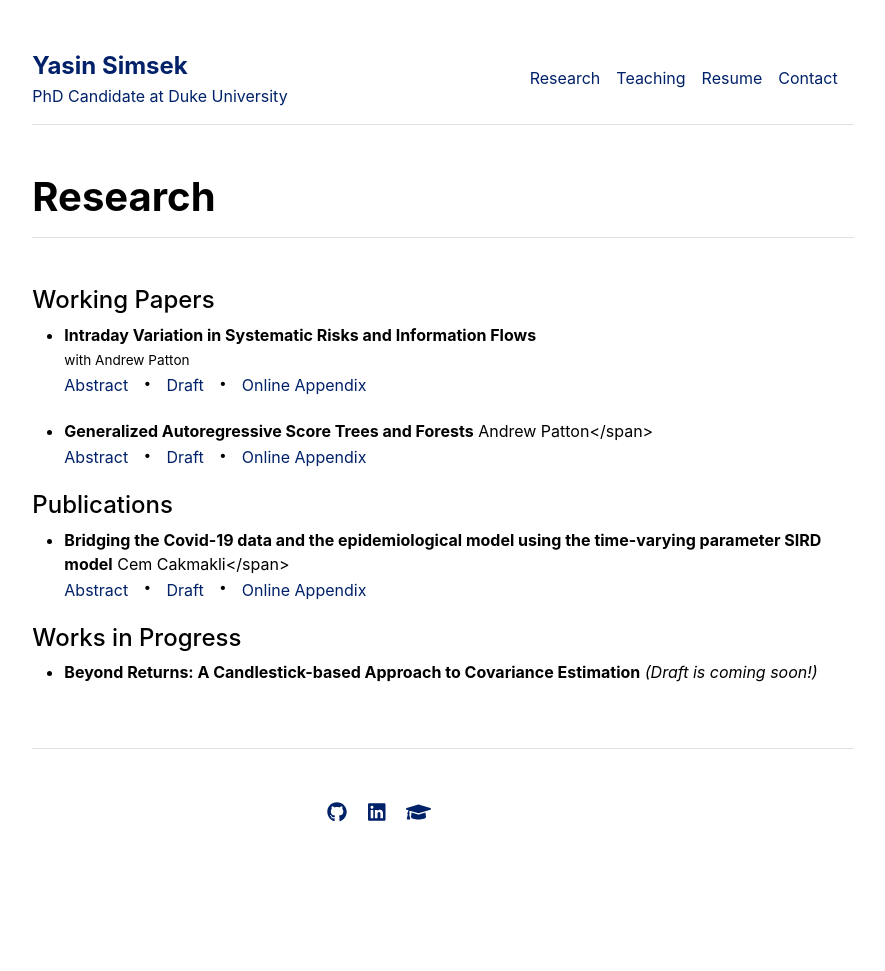
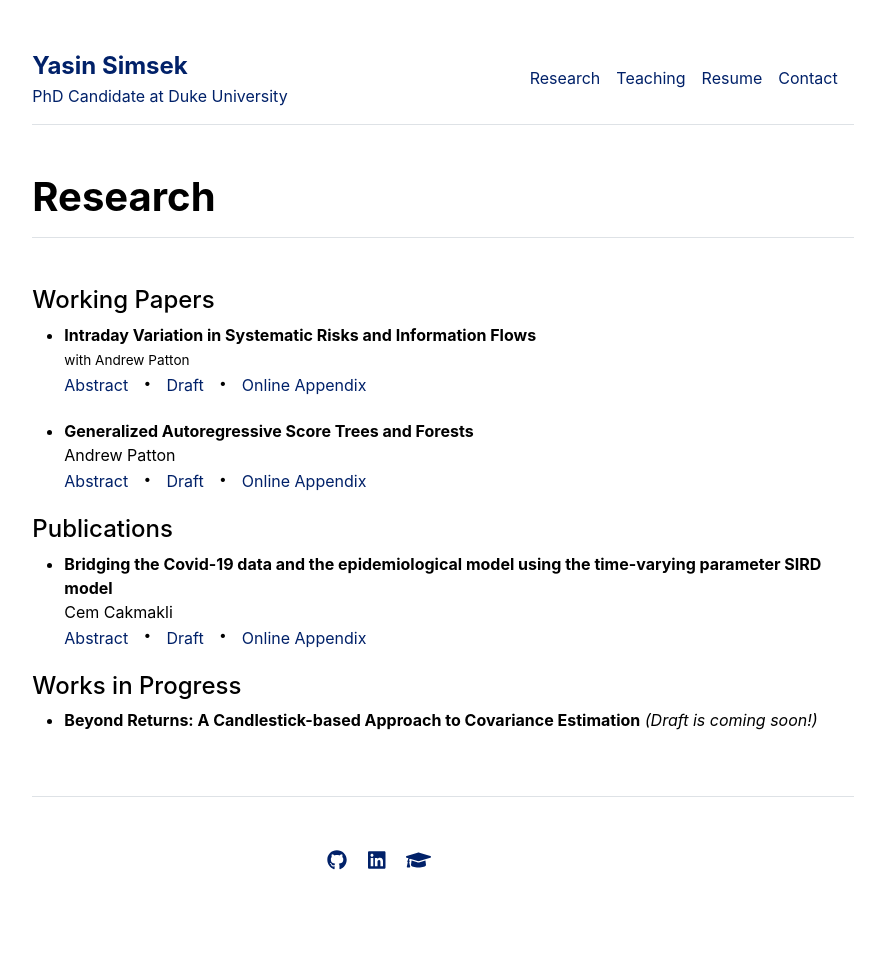
Before and after one commit to yasin-simsek/yasin-simsek.github.io, a Jekyll site: the page built from research.md, in a window 1280 px wide. Shown: the whole page, without its empty margins (197-1082 px from the left). Built offline with Jekyll 4.4.1, drawn with Linux system fonts in a browser that asks for light colours; before the commit the page ends 923 px from its top, so only the background shows below that.

Commit message:
minor typo fix

```diff
--- a/research.md
+++ b/research.md
@@ -53,12 +53,12 @@ title: "Research"
 <br> <span style="font-size: 0.85em;">with <a href="https://public.econ.duke.edu/~ap172/" style="font-size: inherit; text-decoration: none; color: black;">Andrew Patton</a></span> <br> <span class="abstract-toggle" onclick="toggleAbstract(this)">Abstract</span> <span class="middot">&middot;</span> <a href="https://papers.ssrn.com/sol3/papers.cfm?abstract_id=5006587" class="no-underline">Draft</a> <span class="middot">&middot;</span> <span style="color:#012169;">Online Appendix</span> <span class="abstract-content"> <br> *This paper analyzes variation in the factor structure of asset returns within a trade day by combining non-parametric kernel methods with principal component analysis. We estimate the model on a collection of over 400 high frequency US equity returns over the period 1996-2020 and show that the proposed model has superior explanatory power relative to a collection of well-known observable factor models and standard PCA. We present a stylized model of asset prices and information flows and show that the factor structure of asset returns varies with the arrival of news. Using data on individual firm earnings announcements, FOMC announcements, and other macroeconomic announcements, we provide evidence consistent with our stylized model, that the superior performance of the proposed model is due to time variation in the factor structure of asset returns around times of information flows.*</span>
 
 * **Generalized Autoregressive Score Trees and Forests**
-<a href="https://public.econ.duke.edu/~ap172/" style="font-size: inherit; text-decoration: none; color: black;">Andrew Patton</a></span> <br>
+<br><a href="https://public.econ.duke.edu/~ap172/" style="font-size: inherit; text-decoration: none; color: black;">Andrew Patton</a> <br>
 <span class="abstract-toggle" onclick="toggleAbstract(this)">Abstract</span> <span class="middot">&middot;</span> <a href="https://papers.ssrn.com/sol3/papers.cfm?abstract_id=4459756" class="no-underline">Draft</a> <span class="middot">&middot;</span> <span style="color:#012169;">Online Appendix</span> <span class="abstract-content"> <br> *We propose methods to improve the forecasts from generalized autoregressive score (GAS) models (Creal et. al, 2013; Harvey, 2013) by localizing their parameters using decision trees and random forests. These methods avoid the curse of dimensionality faced by kernel-based approaches, and allow one to draw on information from multiple state variables simultaneously. We apply the new models to four distinct empirical analyses, and in all applications the proposed new methods significantly outperform the baseline GAS model. In our applications to stock return volatility and density prediction, the optimal GAS tree model reveals a leverage effect and a variance risk premium effect. Our study of stock-bond dependence finds evidence of a flight-to-quality effect in the optimal GAS forest forecasts, while our analysis of high-frequency trade durations uncovers a volume-volatility effect.*</span>
 
 #### Publications
 * **Bridging the Covid-19 data and the epidemiological model using the time-varying parameter SIRD model**
-<a href="https://sites.google.com/site/cemcakmakli/home" style="font-size: inherit; text-decoration: none; color: black;">Cem Cakmakli</a></span> <br>
+<br><a href="https://sites.google.com/site/cemcakmakli/home" style="font-size: inherit; text-decoration: none; color: black;">Cem Cakmakli</a> <br>
 <span class="abstract-toggle" onclick="toggleAbstract(this)">Abstract</span> <span class="middot">&middot;</span> <a href="https://www.sciencedirect.com/science/article/pii/S0304407624001337" class="no-underline">Draft</a> <span class="middot">&middot;</span> <span style="color:#012169;">Online Appendix</span> <span class="abstract-content"> <br> **This paper extends the canonical model of epidemiology, the SIRD model, to allow for time-varying parameters for real-time measurement and prediction of the trajectory of the Covid-19 pandemic. Time variation in model parameters is captured using the score-driven modeling structure designed for the typical daily count data related to the pandemic. The resulting specification permits a flexible yet parsimonious model with a low computational cost. The model is extended to allow for unreported cases using a mixed-frequency setting. Results suggest that these cases’ effects on the parameter estimates might be sizeable. Full sample results show that the flexible framework accurately captures the successive waves of the pandemic. A real-time exercise indicates that the proposed structure delivers timely and precise information on the pandemic’s current stance*</span>
 
 
```
